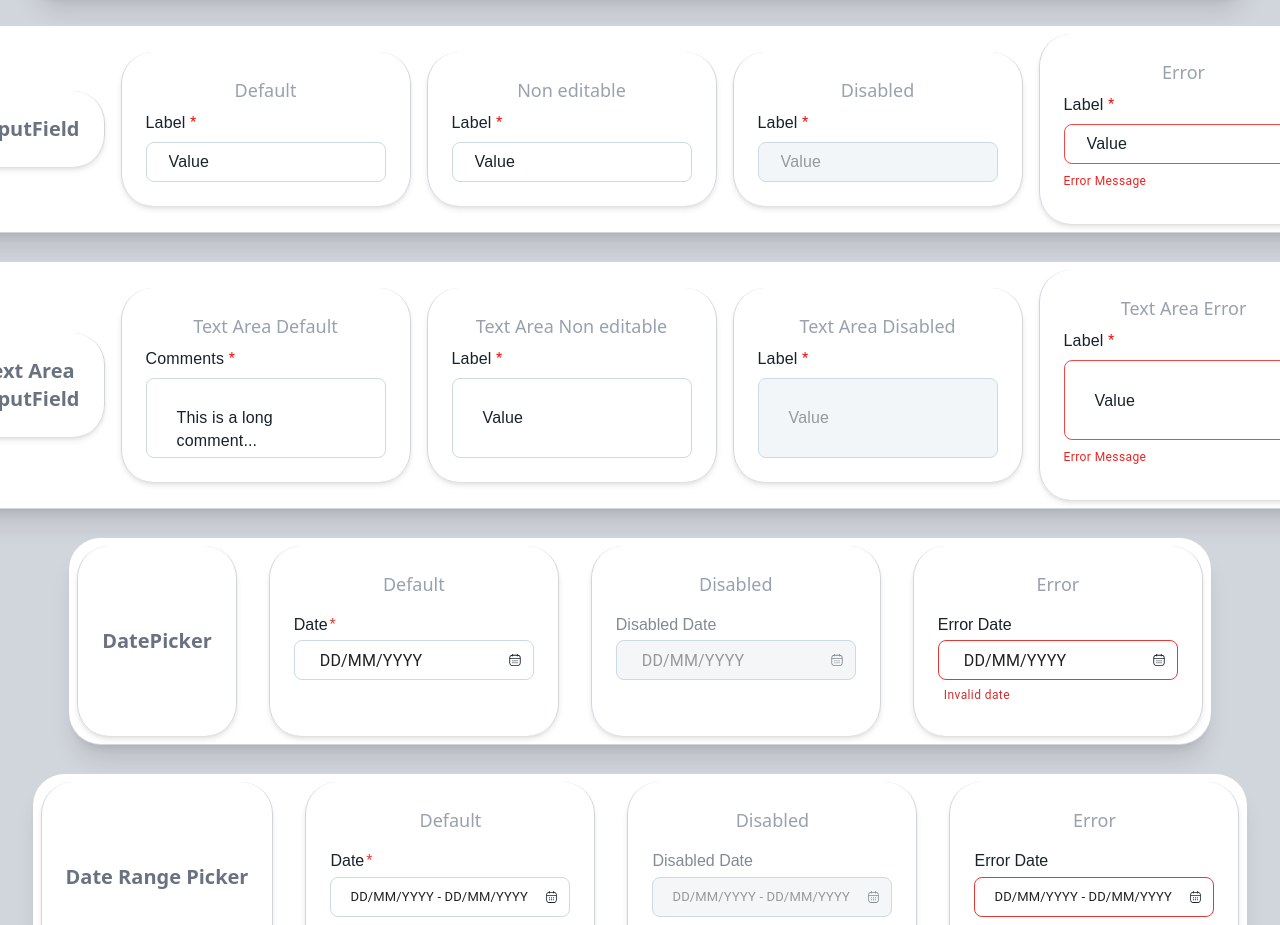
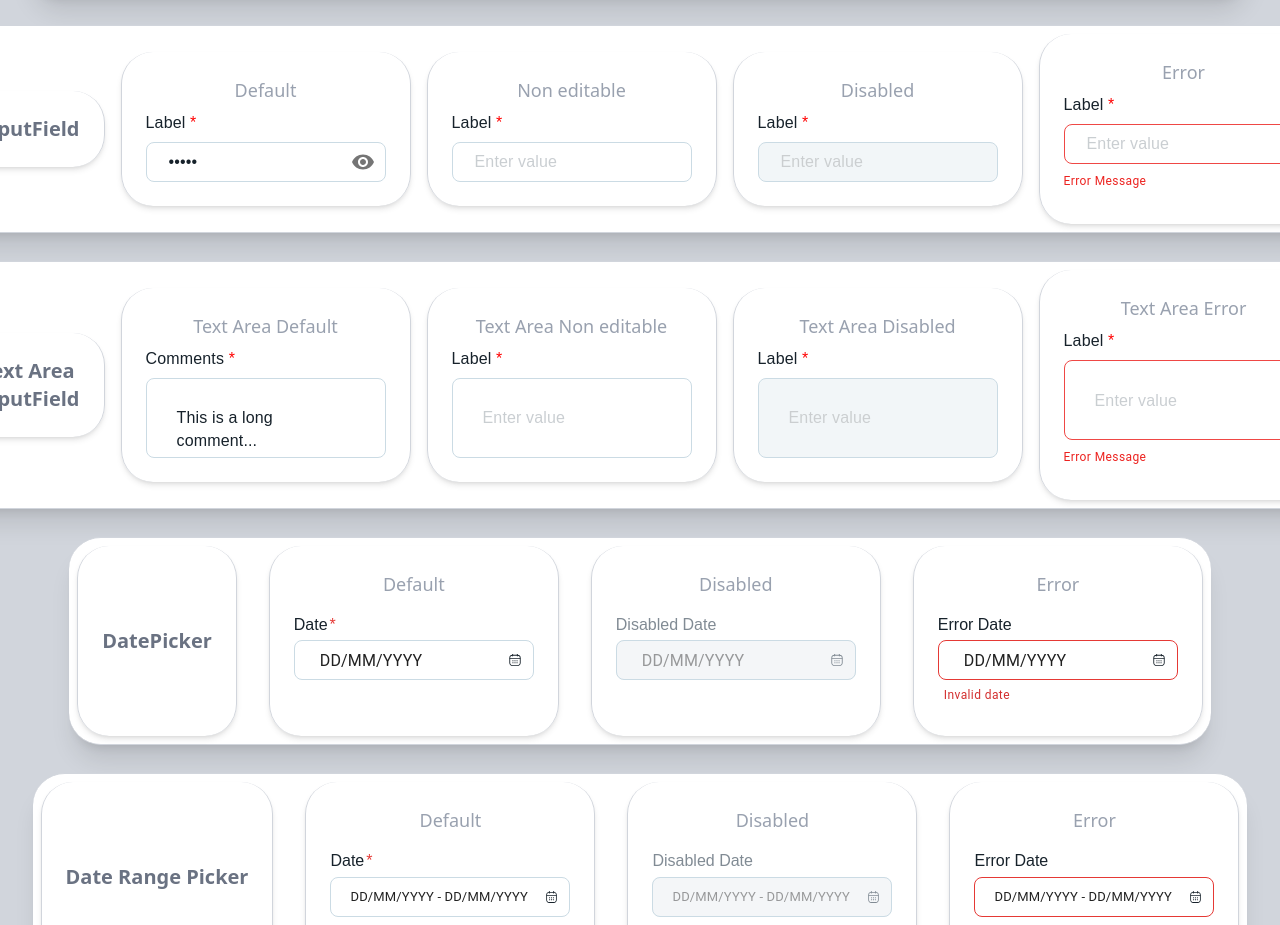
Before and after one commit to avnashv/reusable-components, a React (Vite) app: page / in a window 1280 px wide. Shown: the part 940-1865 px from the top of the page. Built offline with nearby package versions, Linux system fonts and the light colour scheme.

Commit message:
feat(inputField): Added Password Props

```diff
--- a/src/App.jsx
+++ b/src/App.jsx
@@ -288,6 +288,7 @@
         <div className="flex flex-col text-left gap-2 border-r-1 border-l-1 p-6 border-gray-300 rounded-4xl shadow-md">
           <h4 className="text-lg text-center text-gray-400">Default</h4>
           <CustomInputField
+            isPassword
             state="default"
             label="Label"
             value={textValue}
--- a/src/components/customInputField/customInputField.jsx
+++ b/src/components/customInputField/customInputField.jsx
@@ -1,9 +1,10 @@
 import React, { useState } from "react";
-import { TextField, Box, Typography } from "@mui/material";
+import { TextField, Box, Typography, IconButton, InputAdornment } from "@mui/material";
+import { Visibility, VisibilityOff } from "@mui/icons-material";
 
 const CustomInputField = ({
   state = "default",
-  value = "Value", // Default input value
+  value = "", // Default input value
   hasLabel = true,
   label = "Label",
   hasDescription = false,
@@ -17,9 +18,12 @@
   rows = 4, // Default rows for textarea (optional customization)
   minRows = 4, // Minimum rows for textarea
   width = "240px",
+  type = "Text",
+  isPassword = false, // New prop to toggle password behavior
 }) => {
   const [isFocused, setIsFocused] = useState(false);
   const [inputValue, setInputValue] = useState(value);
+  const [showPassword, setShowPassword] = useState(false); // State for password visibility
 
   // **Handle Input Value Changes**
   const handleInputChange = (e) => {
@@ -28,6 +32,11 @@
     if (onChange) {
       onChange(e); // Calls external handler if provided
     }
+  };
+
+  // **Toggle Password Visibility**
+  const handleTogglePasswordVisibility = () => {
+    setShowPassword((prev) => !prev);
   };
 
   // **Handle Input States Styling**
@@ -134,12 +143,24 @@
       {/* Input Field or Textarea */}
       <TextField
         variant="outlined"
+        type={isPassword ? (showPassword ? "text" : "password") : type} // Toggle type for password
         value={inputValue}
         placeholder={placeholder}
         onChange={handleInputChange}
         disabled={state === "disabled"}
         InputProps={{
           readOnly: state === "non-editable",
+          endAdornment: isPassword && (
+            <InputAdornment position="end">
+              <IconButton
+                onClick={handleTogglePasswordVisibility}
+                edge="end"
+                disabled={state === "disabled"}
+              >
+                {showPassword ? <VisibilityOff /> : <Visibility />}
+              </IconButton>
+            </InputAdornment>
+          ),
         }}
         multiline={multiline} // Enable textarea when multiline is true
         rows={multiline ? rows : undefined} // Apply rows only for textarea
```
